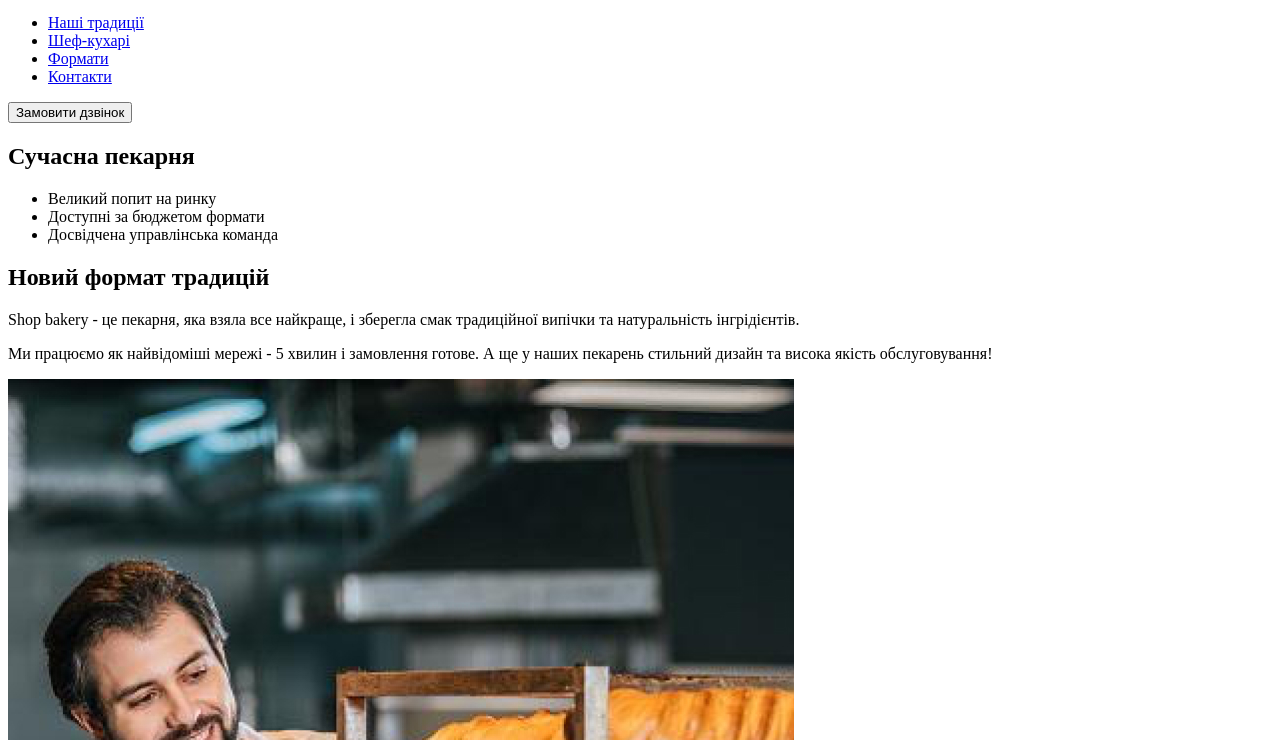
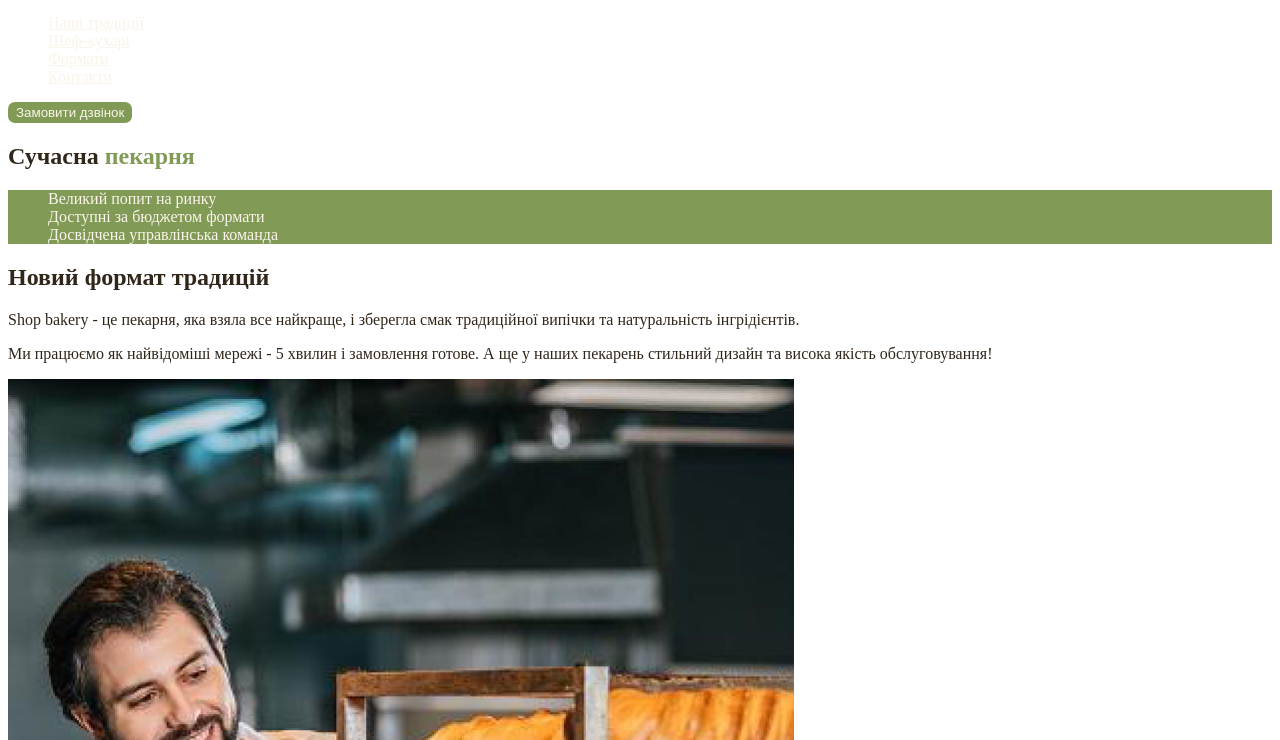
Before and after one commit to bolkaswat/test-pract, a plain HTML site: page index.html in a window 1280 px wide. Shown: the part 60-800 px from the top of the page. Drawn offline with Linux system fonts and the light colour scheme.

Commit message:
Add style.css and css variable

```diff
--- /dev/null
+++ b/css/style.css
@@ -0,0 +1,43 @@
+:root {
+  --color-primary-dark: #31261a;
+  --color-primary-light: #faf4ea;
+  --color-secondary-dark: #a28268;
+  --color-brand-dark: #465929;
+  --color-brand-normal: #819b57;
+  --color-brand-light: #cfcfbc;
+}
+body {
+  color: var(--color-primary-dark);
+}
+ul {
+  list-style-type: none;
+}
+.button-order {
+  border-radius: 7px;
+  color: var(--color-primary-light);
+  background-color: var(--color-brand-normal);
+  border: 2px solid var(--color-brand-normal);
+  /*border: 2px solid #819b57;*/
+}
+
+.button-order:hover {
+  background-color: var(--color-primary-light);
+  border: 2px soid;
+  color: #3c3221;
+}
+.link {
+  color: var(--color-primary-light);
+}
+.link:hover {
+  color: var(--color-brand-normal);
+}
+.hero-title {
+  color: var(--color-brand-normal);
+}
+.hero-title .accent {
+  color: var(--color-primary-dark);
+}
+.advantages-list {
+  color: var(--color-primary-light);
+  background-color: var(--color-brand-normal);
+}
--- a/index.html
+++ b/index.html
@@ -4,6 +4,7 @@
     <meta charset="UTF-8" />
     <meta name="viewport" content="width=device-width, initial-scale=1.0" />
     <title>Сучасна пекарня</title>
+    <link rel="stylesheet" href="./css/style.css" />
   </head>
   <body>
     <header>
@@ -12,27 +13,29 @@
           <img src="./images/logo.svg" alt="Логотип пекарні" />
         </a>
         <ul>
-          <li><a href="#traditions-section">Наші традиції</a></li>
-          <li><a href="#chefs-section">Шеф-кухарі</a></li>
-          <li><a href="#formats-section">Формати</a></li>
-          <li><a href="#contacts-section">Контакти</a></li>
+          <li>
+            <a class="link" href="#traditions-section">Наші традиції</a>
+          </li>
+          <li><a class="link" href="#chefs-section">Шеф-кухарі</a></li>
+          <li><a class="link" href="#formats-section">Формати</a></li>
+          <li><a class="link" href="#contacts-section">Контакти</a></li>
         </ul>
       </nav>
-      <button type="button">Замовити дзвінок</button>
+      <button class="button-order" type="button">Замовити дзвінок</button>
     </header>
 
     <main>
       <section>
-        <h1>Сучасна пекарня</h1>
+        <h1 class="hero-title"><span class="accent">Сучасна</span> пекарня</h1>
       </section>
 
       <section id="traditions-section">
-        <ul>
+        <ul class="advantages-list">
           <li>Великий попит на ринку</li>
           <li>Доступні за бюджетом формати</li>
           <li>Досвідчена управлінська команда</li>
         </ul>
-        <h2>Новий формат традицій</h2>
+        <h2 class="section-title">Новий формат традицій</h2>
         <p>
           <span>Shop bakery</span> - це пекарня, яка взяла все найкраще, і
           зберегла смак традиційної випічки та натуральність інгрідієнтів.
@@ -48,7 +51,7 @@
         />
       </section>
       <section id="chefs-section">
-        <h2>Наші найкращі шеф-кухарі</h2>
+        <h2 class="section-title">Наші найкращі шеф-кухарі</h2>
         <ul>
           <li>
             <article>
@@ -75,7 +78,7 @@
         </ul>
       </section>
       <section id="formats-section">
-        <h2>Формати</h2>
+        <h2 class="section-title">Формати</h2>
         <ul>
           <li>
             <article>
@@ -98,7 +101,7 @@
         <article></article>
       </section>
       <section id="contacts-section">
-        <h2>Приєднуйся до мережі пекарень</h2>
+        <h2 class="section-title">Приєднуйся до мережі пекарень</h2>
         <iframe
           src="https://www.google.com/maps/embed?pb=!1m14!1m8!1m3!1d2540.1636074303015!2d30.491273!3d50.456678!3m2!1i1024!2i768!4f13.1!3m3!1m2!1s0x40d4ce637c006b2d%3A0xaf86385f19996ff0!2z0YPQuy4g0KHQtdGH0LXQstGL0YUg0KHRgtGA0LXQu9GM0YbQvtCyLCA1NCwg0JrQuNC10LIsIDAyMDAw!5e0!3m2!1sru!2sua!4v1764023666706!5m2!1sru!2sua"
           width="600"
```
